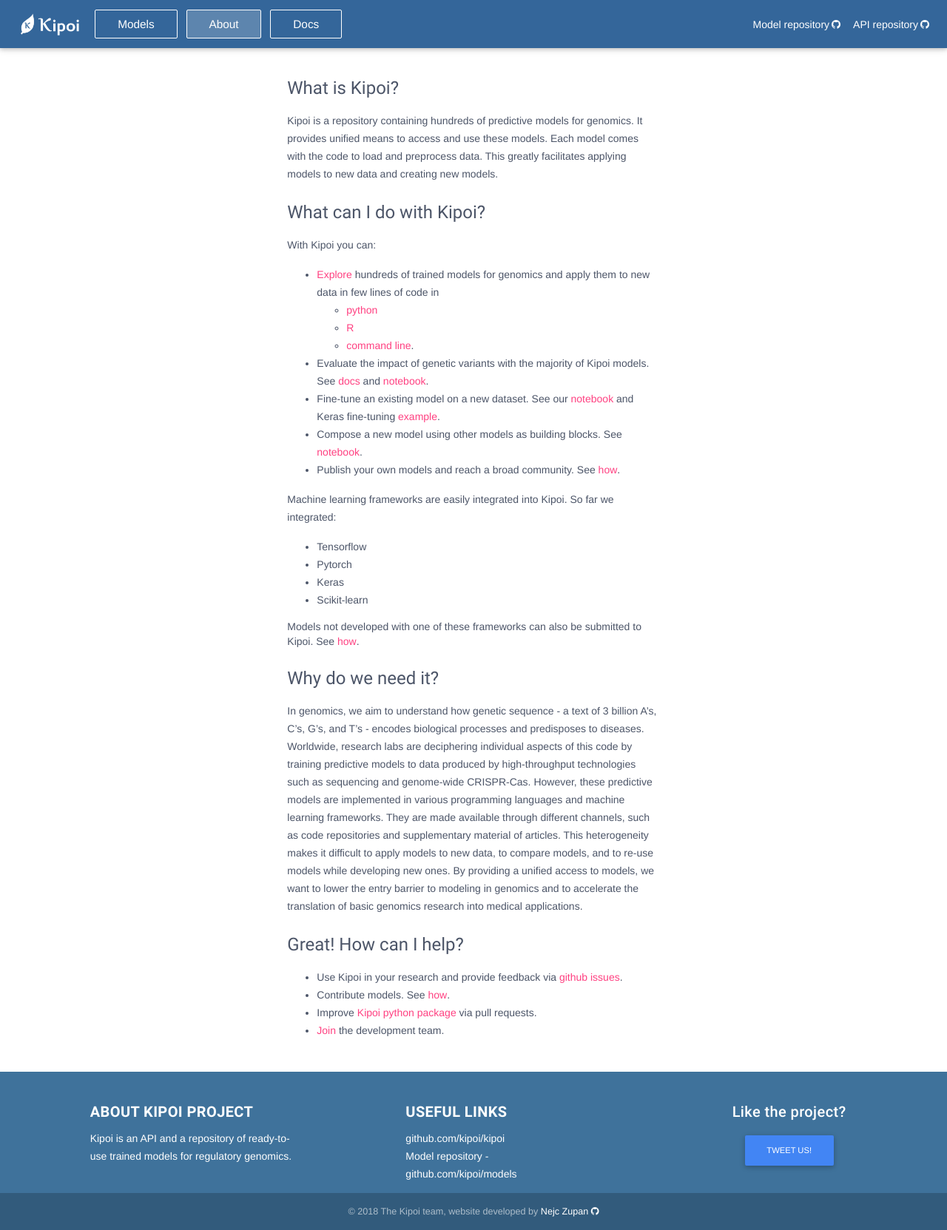
After one commit to kipoi/website, a Flask app: page /about/ in a window 1280 px wide. The commit adds this page. Shown: the whole page at 74% size. Run offline with Flask 2, Linux system fonts and the light colour scheme; some libraries are stand-ins or nearby versions.

Commit message:
added about page

```diff
--- /dev/null
+++ b/app/models/templates/models/about.html
@@ -0,0 +1,87 @@
+{% from "macros.html" import not_none, parse_cite_as, show_authors %}
+{% extends 'base.html' %}
+{% block content %}
+
+<div class="row" style="margin-right: 0; margin-left: 0;">
+  <!-- <div class="col-lg-4 col-sm-12">
+       <img src="{{ url_for('static', filename='img/fig1.svg')}}" class="img-fluid p-3" alt="Kipoi overview figure">
+       </div> -->
+  <div class="col-lg-5 mx-auto">
+    <!-- <h3 class="media-heading">About</h3> -->
+    <h4>What is Kipoi?</h4>
+    <p>
+      Kipoi is a repository containing hundreds of predictive models for
+      genomics. It provides unified means to access and use these
+      models. Each model comes with the code to load and preprocess
+      data. This greatly facilitates applying models to new data and
+      creating new models.
+    </p>
+
+    <h4>What can I do with Kipoi?</h4>
+
+    <p>
+      With Kipoi you can:
+
+      <ul>
+	<li><a href="">Explore</a> hundreds of trained models for genomics and apply them to new data in few
+	  lines of code in
+	  <ul>
+	    <li><a href='http://kipoi.org/docs/tutorials/python-api/'>python</a></li>
+	    <li><a href='http://kipoi.org/docs/tutorials/R-api/'>R</a></li>
+	    <li><a href='http://kipoi.org/docs/using/01_Getting_started/#command-line-interface-quick-start'>command line</a>.</li>
+	  </ul>
+	<li>Evaluate the impact of genetic variants with the majority of Kipoi
+	  models. See <a href='http://kipoi.org/docs/using/02_Variant_effect_prediction/'>docs</a> and <a href='http://kipoi.org/docs/tutorials/variant_effect_prediction/'>notebook</a>.</li>
+	<li>Fine-tune an existing model on a new dataset. See our <a href='http://kipoi.org/docs/tutorials/python-api/#re-train-the-keras-model'>notebook</a>
+	  and Keras fine-tuning <a href='https://gist.github.com/fchollet/7eb39b44eb9e16e59632d25fb3119975'>example</a>.</li>
+	<li>Compose a new model using other models as building blocks. See <a href='http://kipoi.org/docs/using/02_Variant_effect_prediction/'>notebook</a>.</li>
+	<li>Publish your own models and reach a broad community. See <a href='http://kipoi.org/docs/contributing/01_Getting_started/'>how</a>.</li>
+      </ul>
+    </p>
+
+    <p>
+      Machine learning frameworks are easily integrated into Kipoi. So
+      far we integrated:
+      <ul>
+	<li>Tensorflow</li>
+	<li>Pytorch</li>
+	<li>Keras</li>
+	<li>Scikit-learn</li>
+      </ul>
+
+      Models not developed with one of these frameworks can also be
+      submitted to Kipoi. See <a href='http://kipoi.org/docs/contributing/05_Writing_model.py/'>how</a>.
+    </p>
+
+    <h4>Why do we need it?</h4>
+    <p>
+      In genomics, we aim to understand how genetic
+      sequence - a text of 3 billion A’s, C’s, G’s, and T’s - encodes
+      biological processes and predisposes to diseases. Worldwide,
+      research labs are deciphering individual aspects of this code by
+      training predictive models to data produced by high-throughput
+      technologies such as sequencing and genome-wide
+      CRISPR-Cas. However, these predictive models are implemented in
+      various programming languages and machine learning
+      frameworks. They are made available through different channels,
+      such as code repositories and supplementary material of
+      articles. This heterogeneity makes it difficult to apply models to
+      new data, to compare models, and to re-use models while developing
+      new ones. By providing a unified access to models, we want to
+      lower the entry barrier to modeling in genomics and to accelerate
+      the translation of basic genomics research into medical
+      applications.
+    </p>
+
+    <h4>Great! How can I help?</h4>
+    <p>
+      <ul>
+	<li>Use Kipoi in your research and provide feedback via <a href='https://github.com/kipoi/kipoi/issues'>github issues</a>.</li>
+	<li>Contribute models. See <a href='http://kipoi.org/docs/contributing/01_Getting_started/'>how</a>.</li>
+	<li>Improve <a href='https://github.com/kipoi/kipoi'>Kipoi python package</a> via pull requests.</li>
+	<li><a href='https://github.com/kipoi/models/issues/55'>Join</a> the development team.</li>
+      </ul>
+    </p>
+  </div>
+</div>
+{% endblock %}
--- a/app/models/templates/models/main.html
+++ b/app/models/templates/models/main.html
@@ -102,9 +102,10 @@
       <div class="col-lg-4">
         <h4>Use models</h4>
         <ul>
+          <li>Install git-lfs: <code>$ conda install -c conda-forge git-lfs && git lfs install</code></li>
           <li>Install Kipoi: <code>$ pip install kipoi</code></li>
           <li>Choose the model from <a href="{{ url_for('models.list_groups', group_name='') }}">http://kipoi.org/models</a></li>
-          <li>Use the model from CLI/python/bash by copying code snippets from <a href="../models/basenji">http://kipoi.org/models/my_model</a></li>
+          <li>Use the model from CLI/python/bash by copying code snippets from <a href="../models/Basenji">http://kipoi.org/models/my_model</a></li>
         </ul>
         <a class="btn btn-outline-info waves-effect" href="../docs/using/01_Getting_started/">Learn more</a>
       </div>
@@ -112,6 +113,7 @@
       <div class="col-lg-4">
         <h4>Contribute models</h4>
         <ul>
+          <li>Install git-lfs: <code>$ conda install -c conda-forge git-lfs && git lfs install</code></li>
           <li>Install Kipoi: <code>$ pip install kipoi</code></li>
           <li>Run <code>$ kipoi ls</code></li>
           <li>Explore the models locally at <code>~/.kipoi/models</code></li>
@@ -127,7 +129,7 @@
         <ul>
           <li>Setup the development environment: <code>$ pip install kipoi[develop]</code></li>
           <li>Read <a href="https://github.com/kipoi/kipoi/blob/master/CONTRIBUTING.md">CONTRIBUTING.md</a></li>
-          <li>Submit an issue/pull-request to <a href="https://github.com/kipoi/models">github.com/kipoi/models</a></li>
+          <li>Submit an issue/pull-request to <a href="https://github.com/kipoi/kipoi">github.com/kipoi/kipoi</a></li>
         </ul>
       </div>
     </div>
--- a/app/models/views.py
+++ b/app/models/views.py
@@ -178,6 +178,13 @@ def main():
                            models_by_genomics_tag_values=list(models_by_genomics_tag)[:7])
 
 
+@mod.route("/about/")
+def about():
+    """About page
+    """
+    return render_template("models/about.html")
+
+
 @mod.route('/models/<path:model_name>')
 def model_list(model_name):
     """ Models list view """
--- a/app/templates/nav.html
+++ b/app/templates/nav.html
@@ -16,11 +16,15 @@
 
         <!-- Links -->
         <ul class="navbar-nav mr-auto text-center">
-	          <!-- Group list -->
+	  <!-- Group list -->
             <li class="nav-item">
               <a id="components-related-1" class="nav-button btn btn-outline-primary navbar-dark nabar-button {% if request.endpoint == "models.list_groups" or request.endpoint == "entry" or models %}btn-active{% endif %}" href="{{ url_for('models.list_groups', group_name='') }}">Models</a>
             </li>
-	          <!-- Docs -->
+            <!-- About -->
+            <li class="nav-item">
+              <a id="components-related-1" class="nav-button btn btn-outline-primary navbar-dark nabar-button {% if request.endpoint == "models.about" or request.endpoint == "entry" or models %}btn-active{% endif %}" href="{{ url_for('models.about') }}">About</a>
+            </li>
+	    <!-- Docs -->
             <li class="nav-item">
               <a id="components-related-3" class="nav-button btn btn-outline-primary navbar-dark nabar-button" href="/docs/">Docs</a>
             </li>
```
